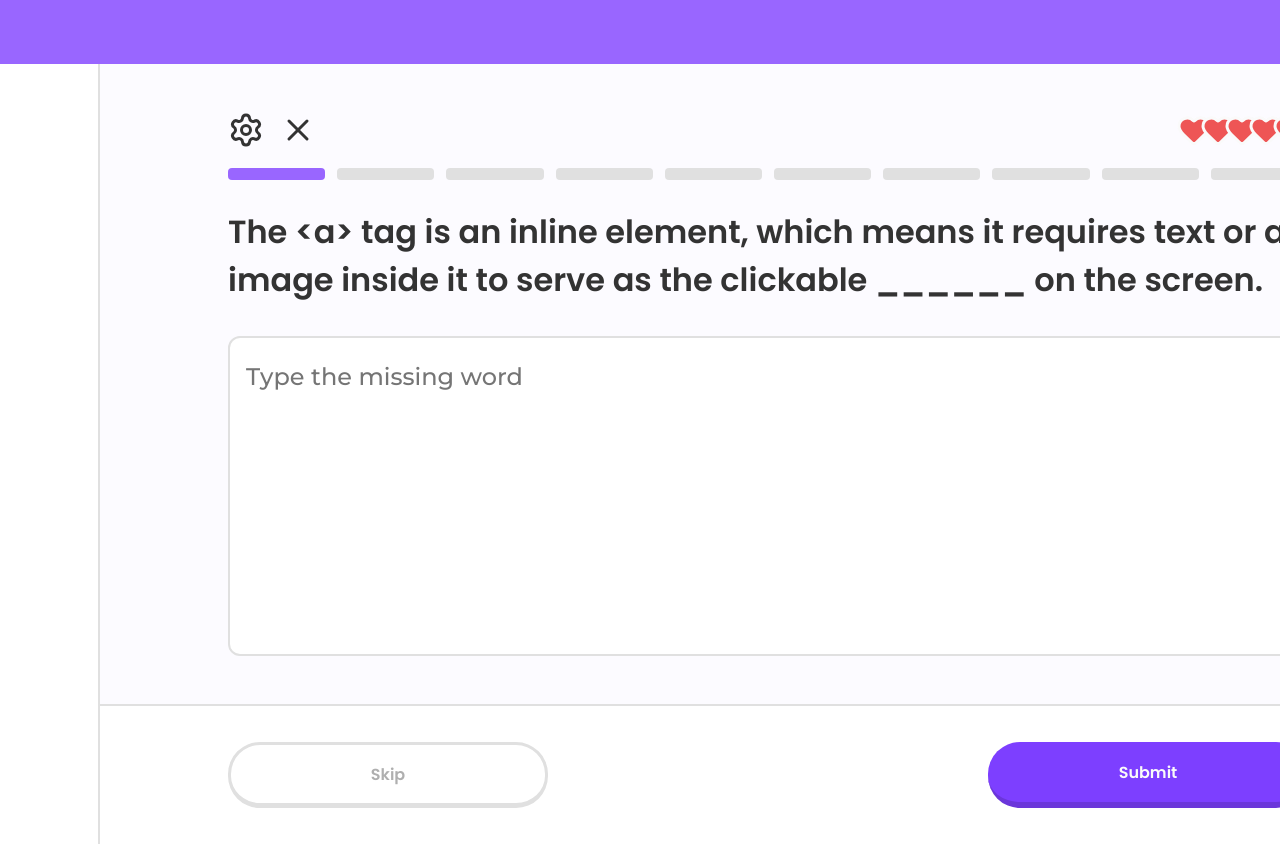
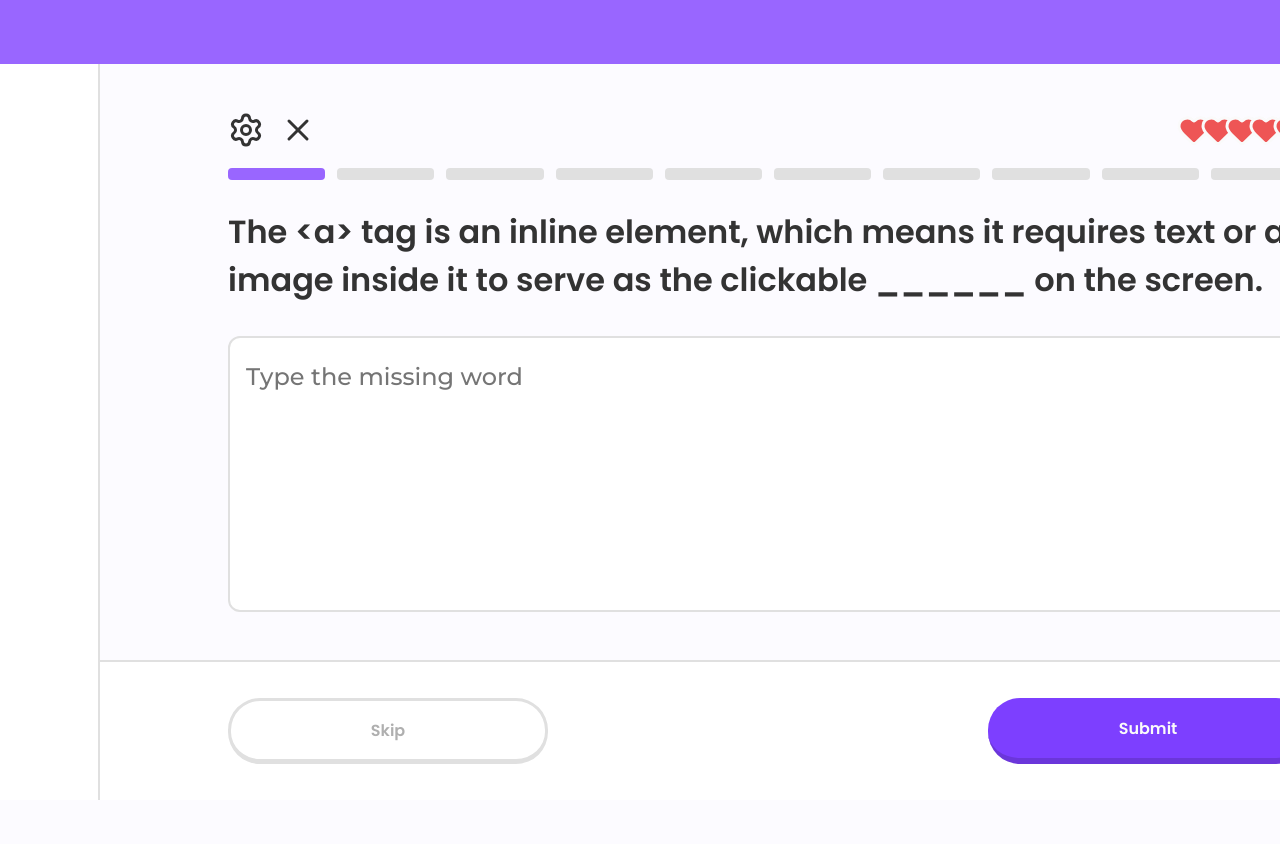
Before and after one commit to kingfluffybun/QuizWeb, a Next.js app: page /quiz-ftb in a window 1280 px wide. Shown: the top 844 px of the page. After the commit the page ends 800 px from the top, so only its background shows below. Built offline with nearby package versions, Linux system fonts and the light colour scheme.

Commit message:
few adjustments sa ftb

```diff
--- a/app/quiz-ftb/page.tsx
+++ b/app/quiz-ftb/page.tsx
@@ -36,7 +36,9 @@ export default function QuizPage() {
         <div style={{ maxWidth: "1080px", display: "flex", flexDirection: "column", gap: "20px", flex: "1", minHeight: "0" }}>
           <div className="quiz-container">
             <h1>The &lt;a&gt; tag is an inline element, which means it requires text or an image inside it to serve as the clickable ______ on the screen.</h1>
-            <textarea placeholder="Type the missing word"></textarea>
+            <div className="options-container row" id="ftb">
+              <textarea placeholder="Type the missing word"></textarea>
+            </div>
           </div>
         </div>
       </main>
--- a/public/css/quiz.css
+++ b/public/css/quiz.css
@@ -281,11 +281,18 @@
 
 /* =========================== End of Pair =========================== */
 
+.options-container#ftb {
+    align-items: flex-start;
+    flex: 1;
+}
+
 textarea {
     border: 2px solid var(--border-main);
     border-radius: 12px;
     padding: 24px 16px;
-    height: 320px;
+    height: 100%;
+    max-height: 320px;
+    flex: 1;
     resize: none;
 
     font-family: 'Montserrat', sans-serif;
@@ -310,7 +317,7 @@ textarea {
             justify-content: center;
             min-height: clamp(56px, 6vh, 80px);
             width: 320px;
-            font-size: clamp(1rem, 1.2vw, 2rem);
+            font-size: clamp(1rem, 1vw, 2rem);
             transition: all 200ms ease;
         }
 
```
